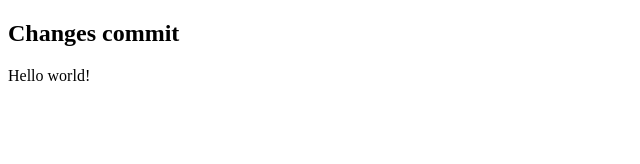
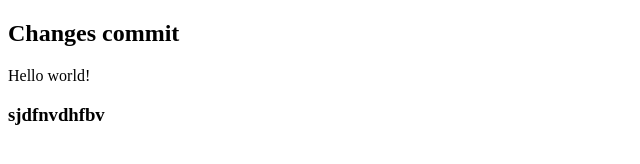
Before and after one commit to FumetsuNoKami/udemy, a plain HTML site: page index.html in a window 1280 px wide. Shown: the whole page, without its empty margins (0-640 px from the left). Drawn offline with Linux system fonts and the light colour scheme.

Commit message:
index.html second mod

```diff
--- a/index.html
+++ b/index.html
@@ -7,6 +7,7 @@
 <body>
     <h2>Changes commit</h2>
     <p>Hello world!</p>
+    <h3>sjdfnvdhfbv</h3>
     <script src="js/script.js"></script>
 </body>
 </html>
```
